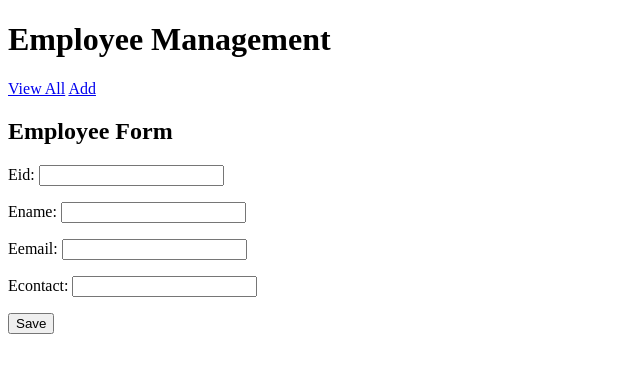
After one commit to rashedul-hassan-app/django-crud, a Django app: page /employee/add/ in a window 1280 px wide. The commit adds this page. Shown: the top 373 px of the page, without its empty margins (0-640 px from the left). Run offline with Django 3.2, Linux system fonts and the light colour scheme.

Commit message:
Add functionality complete

```diff
--- a/crudexample/crudexample/urls.py
+++ b/crudexample/crudexample/urls.py
@@ -14,10 +14,10 @@ Including another URLconf
     2. Add a URL to urlpatterns:  path('blog/', include('blog.urls'))
 """
 from django.contrib import admin
-from django.urls import path
+from django.urls import path, include
 from employee import views
 
 urlpatterns = [
     path('admin/', admin.site.urls),
-    path('list/', views.employee_list, name="employee_list"),
+    path('employee/', include('employee.urls'), name='employee'),
 ]
--- a/crudexample/employee/templates/base.html
+++ b/crudexample/employee/templates/base.html
@@ -10,6 +10,7 @@
         <h1>Employee Management</h1>
         <nav>
             <a href="{% url 'employee_list' %}">View All</a>
+            <a href="{% url 'employee_add_or_update' %}">Add</a>
         </nav>
     </header>
     {% block content %}
--- /dev/null
+++ b/crudexample/employee/templates/employee/employee_form.html
@@ -0,0 +1,10 @@
+{% extends 'base.html' %}
+
+{% block content %}
+    <h2>Employee Form</h2>
+    <form method="post">
+        {% csrf_token %}
+        {{ form.as_p }}
+        <button type="submit">Save</button>
+    </form>
+{% endblock %}
--- /dev/null
+++ b/crudexample/employee/urls.py
@@ -0,0 +1,9 @@
+from django.urls import path
+from . import views
+
+urlpatterns = [
+    path('list/', views.employee_list, name='employee_list'),
+    path('add/', views.employee_add_or_update, name='employee_add_or_update'),
+]
+
+# www.site.com/employee/list
--- a/crudexample/employee/views.py
+++ b/crudexample/employee/views.py
@@ -1,4 +1,4 @@
-from django.shortcuts import render
+from django.shortcuts import render, redirect
 from .models import Employee
 from .forms import EmployeeForm
 
@@ -8,3 +8,24 @@ from .forms import EmployeeForm
 def employee_list(request):
     context = {'employee_list': Employee.objects.all()}
     return render(request, 'employee/employee_list.html', context)
+
+
+def employee_add_or_update(request, id=0):
+    if request.method == 'GET':
+        if id == 0:
+            form = EmployeeForm()
+        else:
+            employee = Employee.objects.get(pk=id)
+            form = EmployeeForm(instance=employee)
+        return render(request, 'employee/employee_form.html', {'form': form})
+    else:
+        if id == 0:
+            form = EmployeeForm(request.POST)
+        else:
+            employee = Employee.objects.get(pk=id)
+            form = EmployeeForm(request.POST, instance=employee)
+
+        if form.is_valid():
+            form.save()
+
+        return redirect('/employee/list')
```
Also changed, not shown: crudexample/djangodb.sqlite3, 1 other file.
